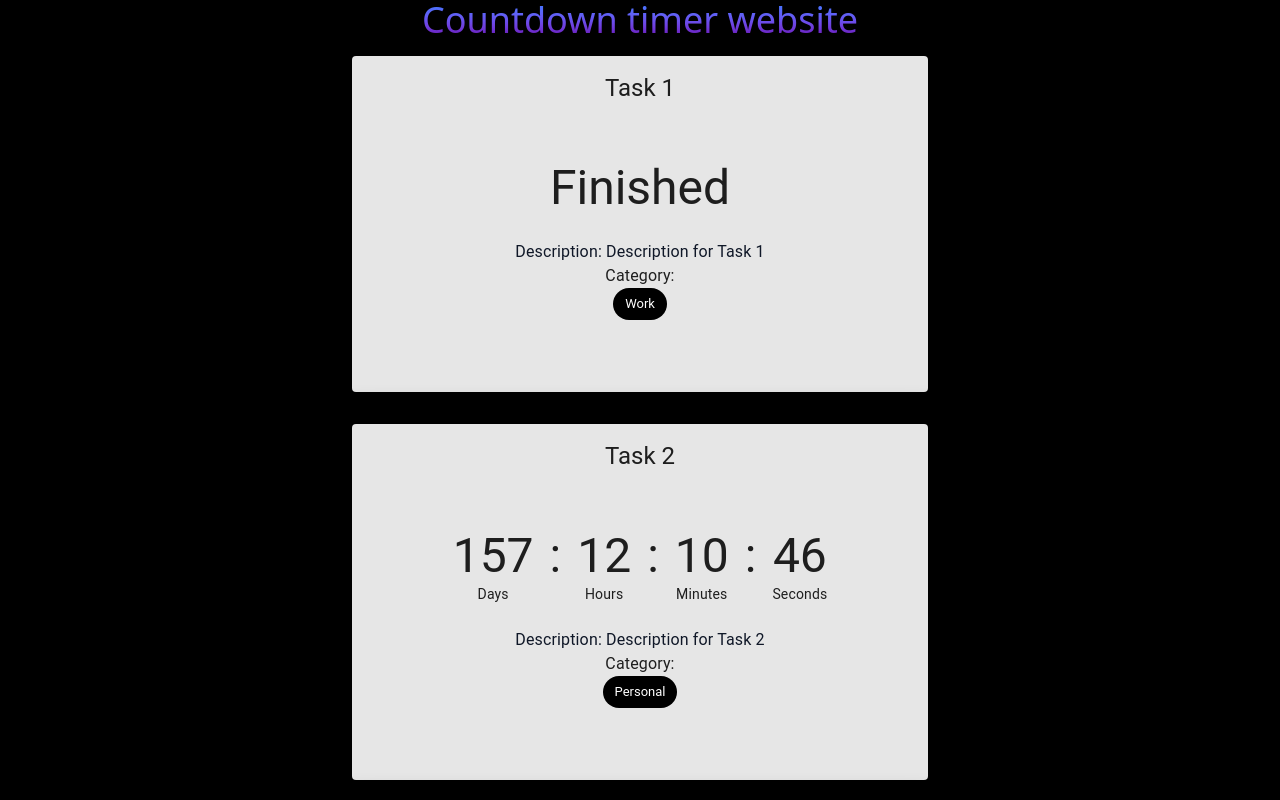
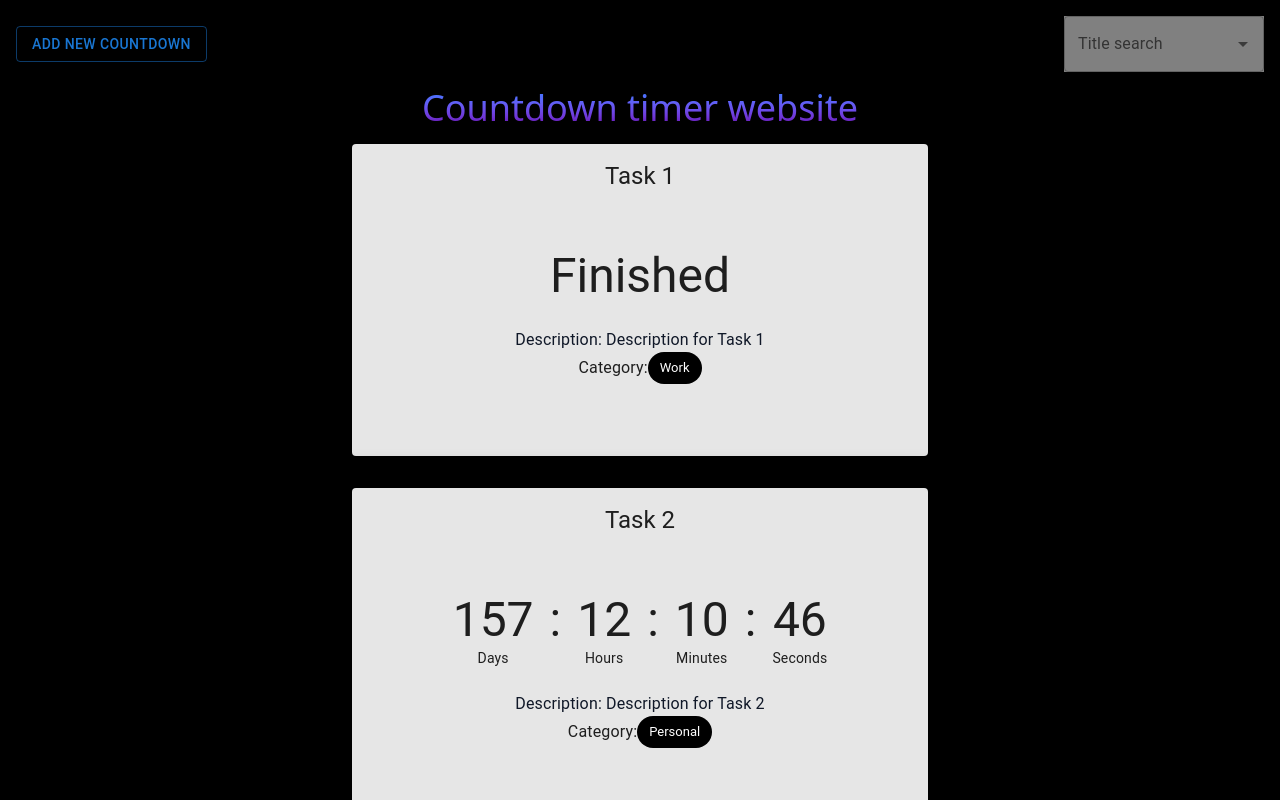
Before and after one commit to Zenonist/Countdown-timer-website, a React (Vite) app in the folder Frontend/: page / in a window 1280 px wide. Shown: the top 800 px of the page. Built offline with nearby package versions, Linux system fonts and the light colour scheme; no server answers; some icons are missing.

Commit message:
feat: Add autocomplete to search with countdown title

```diff
--- a/Frontend/src/App.tsx
+++ b/Frontend/src/App.tsx
@@ -5,10 +5,10 @@ import axios from "axios";
 import { mock_data } from "./mock/mockData";
 import { useEffect, useState } from "react";
 import { CountdownFormat } from "./entity/CountdownFormat";
-import CreateButton from "./components/CreateButton";
 
 function App() {
   const [countdowns, setCountdowns] = useState<CountdownFormat[]>([]);
+  const [selectedCountdown, setSelectedCountdown] = useState<string | null>(null);
 
   useEffect(() => {
     getCountdowns();
@@ -27,14 +27,22 @@ function App() {
       })
   }
 
+  const selectedCountdownData = countdowns.find(
+    (countdown) => countdown.title === selectedCountdown
+  );
+
   return (
     <div>
-      <Navbar />
+      <Navbar createTimer={() => getCountdowns()} timers={countdowns} onSelectTimer={
+        (timer: string | null) => {
+          setSelectedCountdown(timer);
+        }
+      }/>
       <div className="text-transparent text-4xl bg-gradient-to-b from-blue-500 to-purple-700 bg-clip-text">
         Countdown timer website
       </div>
       <div>
-        {countdowns.map((countdown) => (
+        {!selectedCountdown ? countdowns.map((countdown) => (
           <Countdown
             key={countdown.id}
             _id={countdown.id}
@@ -44,9 +52,16 @@ function App() {
             _dueDate={countdown.dueDate}
             onDelete={() => getCountdowns()}
           />
-        ))}
+        )) : ( selectedCountdownData &&
+          <Countdown
+            _id={selectedCountdownData.id}
+            _title={selectedCountdownData.title}
+            _description={selectedCountdownData.description}
+            _category={selectedCountdownData.category}
+            _dueDate={selectedCountdownData.dueDate}
+          />
+        )}
       </div>
-      <CreateButton onCreate={() => getCountdowns()}/>
     </div>
   );
 }
--- a/Frontend/src/components/Countdown.tsx
+++ b/Frontend/src/components/Countdown.tsx
@@ -257,8 +257,9 @@ function Countdown({
           <div className="text-gray-900">
             <Typography variant="body1">Description: {description}</Typography>
           </div>
-          <div className="justify-right">
-            <Typography>Category:</Typography>
+          {/* flex items-center justify-center is used to center the category name and the chip in the same line*/}
+          <div className="flex items-center justify-center">
+            <Typography>Category: </Typography>
             <Chip label={category.name} sx={{
               backgroundColor: category.color,
               color: "white",
--- a/Frontend/src/components/Navbar.tsx
+++ b/Frontend/src/components/Navbar.tsx
@@ -1,9 +1,49 @@
-function Navbar() {
+import { Autocomplete, TextField } from "@mui/material";
+import CreateButton from "./CreateButton";
+import { useEffect, useState } from "react";
+import { CountdownFormat } from "../entity/CountdownFormat";
+
+function Navbar({
+  createTimer,
+  timers,
+  onSelectTimer,
+}: Readonly<{
+  createTimer?: () => void;
+  timers: CountdownFormat[];
+  // * It must have option to be null for the use case that user clear the input
+  onSelectTimer?: (timer: string | null) => void;
+}>) {
+  const [timerName, setTimerName] = useState<string[]>([]);
+
+  useEffect(() => {
+    setTimerName(timers.map((timer) => timer.title));
+  }, [timers]);
+
   return (
-    <div className="text-white flex justify-star">
-
+    <div className="text-white flex justify-between items-center p-4">
+      {/* ?. is used to check if createTimer is defined */}
+      <CreateButton onCreate={() => createTimer?.()} />
+      <Autocomplete
+        disablePortal
+        autoHighlight
+        options={timerName}
+        sx={{
+          width: "200px",
+          backgroundColor: "rgba(255, 255, 255, 0.5)",
+        }}
+        renderInput={(params) => <TextField {...params} label="Title search" />}
+        onChange={(event: React.SyntheticEvent, newValue: string | null) => {
+          // * When user select autocomplete option, newValue is the selected option
+          if (newValue) {
+            onSelectTimer?.(newValue);
+          } else {
+            // * When user clear the input, newValue is null
+            onSelectTimer?.(null);
+          }
+        }}
+      />
     </div>
-  )
+  );
 }
 
-export default Navbar
+export default Navbar;
```
